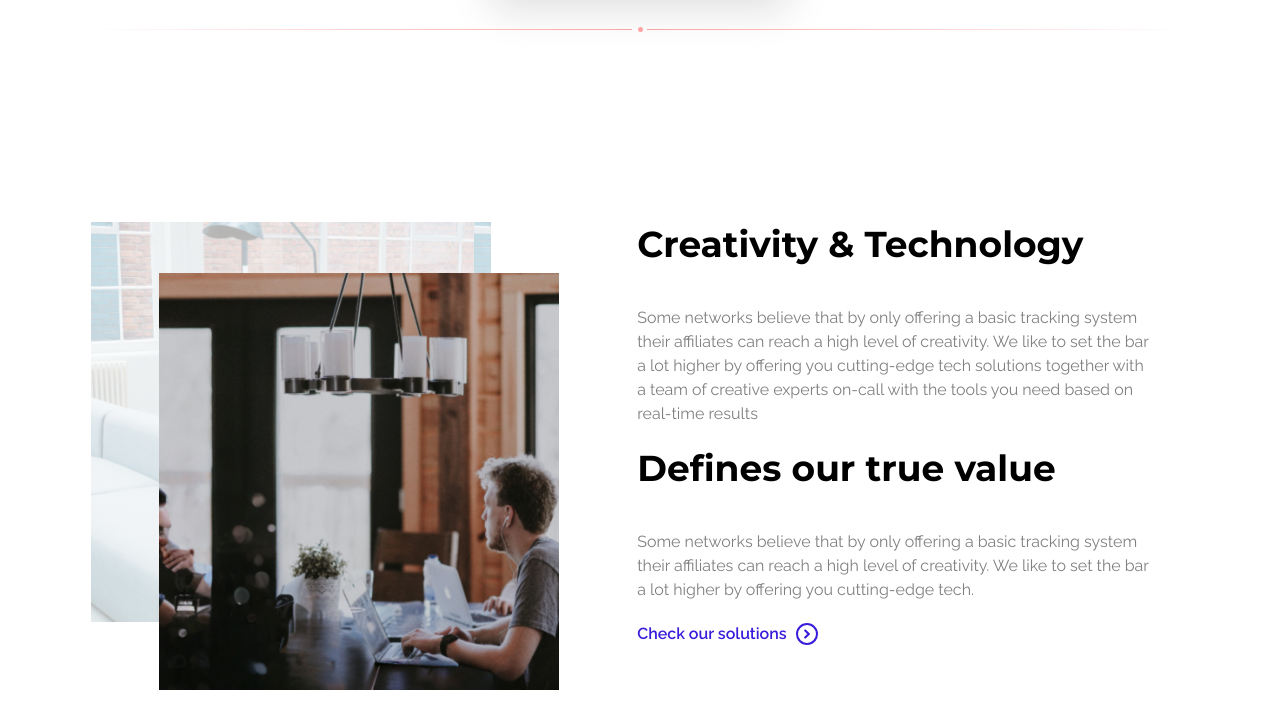
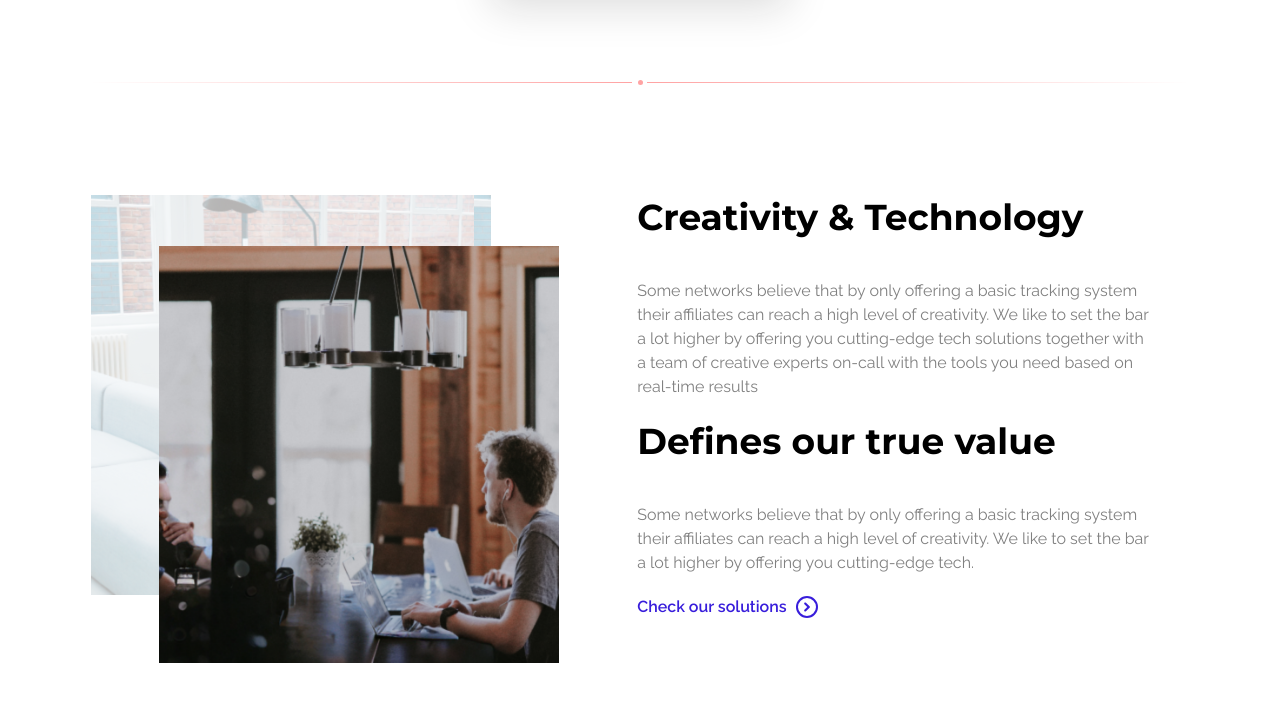
Before and after one commit to Mohammed-Al-Zubiri/landing-page1, a website built with Vite: page index.html in a window 1280 px wide. Shown: the part 2155-2880 px from the top of the page. Built offline with nearby package versions, Linux system fonts and the light colour scheme.

Commit message:
refactor: Adjust padding some components components

```diff
--- a/styles/components/read-more.css
+++ b/styles/components/read-more.css
@@ -1,5 +1,5 @@
 .read-more {
-  padding: 3rem 0;
+  padding: 1.5rem 0 3rem;
 }
 
 .read-more .right {
@@ -41,7 +41,7 @@
 
 @media (min-width: 768px) {
   .read-more {
-    padding: 5rem 0;
+    padding: 2.5rem 0 5rem;
   }
   .read-more .wrapper {
     margin-bottom: 2.5rem;
@@ -59,7 +59,7 @@
     display: flex;
     flex-direction: row-reverse;
     gap: 7rem;
-    padding: 10rem 0;
+    padding: 5rem 0 10rem;
   }
 
   .read-more .image-placeholder {
--- a/styles/utils.css
+++ b/styles/utils.css
@@ -1,4 +1,5 @@
 /* -------- Seperator utility class --------- */
+
 .separator {
   width: 90%;
   height: 1px;
@@ -38,6 +39,7 @@
 
 .section {
   padding-top: 3rem;
+  padding-bottom: 2rem;
 }
 
 /* ----------------------------- */
@@ -70,6 +72,7 @@
   }
   .section {
     padding-top: 5rem;
+    padding-bottom: 3.3rem;
   }
 }
 
```
